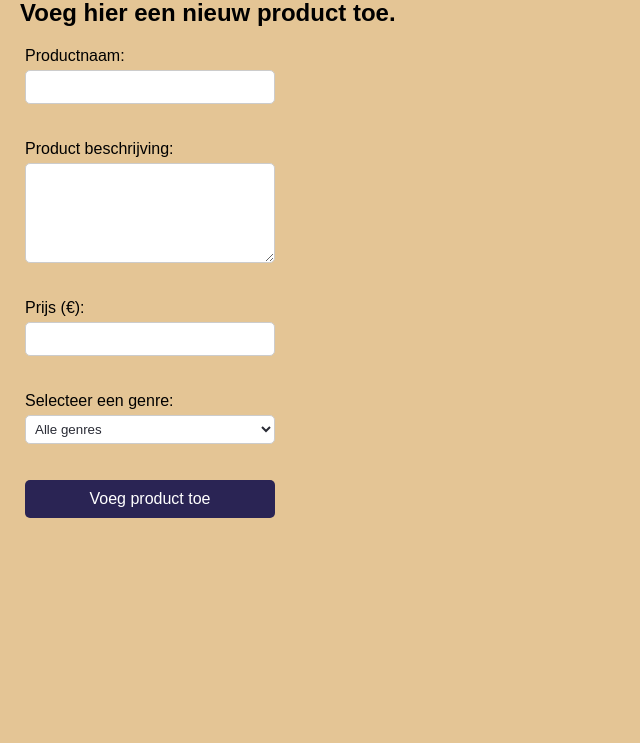
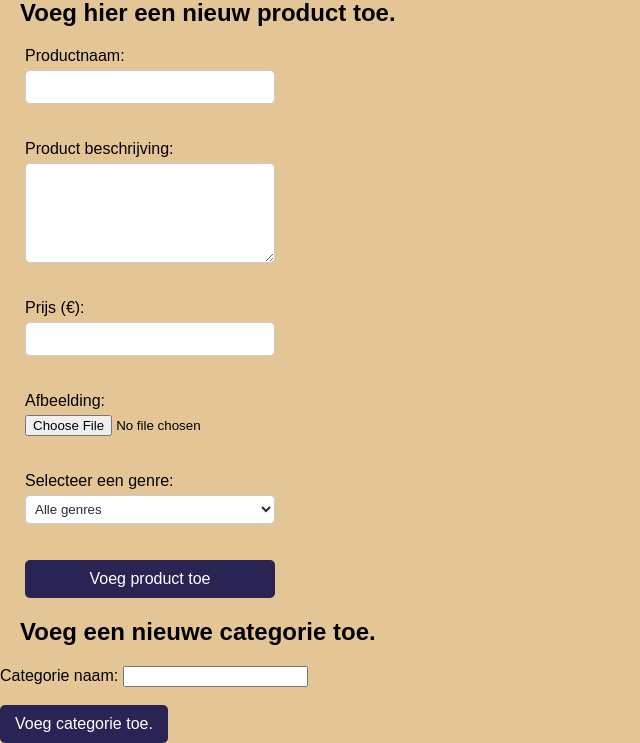
Before and after one commit to Audrey550/Online-Bookshop, a PHP site: page /admin.php in a window 1280 px wide. Shown: the part 108-851 px from the top of the page, without its empty margins (0-640 px from the left). Before the commit the page ends 626 px from the top, so only its background shows below. Run offline with PHP 8.4, Linux system fonts and the light colour scheme; the visitor is signed in with stand-in values (Sample User, id 1); tables that the repository leaves empty or names only in its code hold one stand-in row (values such as "Sample post").

Commit message:
feat: admin can add categories

```diff
--- a/admin.php
+++ b/admin.php
@@ -5,16 +5,53 @@
     session_start();
     $conn = Db::getConnection();
 
+    //Controleer of er een success-queryparameter is
+    /*if(isset($_GET['success']) && $_GET['success'] == 1){
+        echo "<p style='color:green;'>Categorie is succesvol toegevoegd.</p>";
+    }*/
+
     //SELECT * from genres, om de producten per genre te laten filteren
     $statement = $conn->query("SELECT * FROM genres");
     $genres = $statement->fetchAll(PDO::FETCH_ASSOC);
 
+    //Logica om de categorien te verwerken
+    if($_SERVER['REQUEST_METHOD'] === 'POST' && isset($_POST['add_category'])){
+        //Haal de waarde van genre_name op
+        $genre_name = htmlspecialchars($_POST['genre_name']);
+
+        //var_dump($genre_name); Debug: Check wat hier wordt opgehaald
+        if(empty($genre_name)){
+            echo "<p style='color:red;'>De naam van de categorie mag niet leeg zijn.</p>";
+            exit;
+        }
+
+        try{
+            //Bereid de query voor
+            $sql = "INSERT INTO genres (genre_name) VALUES (:genre_name)";
+            $statement = $conn->prepare($sql);
+            $statement->bindParam(':genre_name', $genre_name);
+
+            //Voer de query uit
+            if($statement->execute()){
+                //Redirect na een succesvolle toevoeging
+                header("Location: " . $_SERVER['PHP_SELF'] . "?success=1"); //Beëindig script om dubbele verzending te voorkomen
+                exit;
+            }else{
+                echo "<p style='Color; red;'>Er is een fout opgetreden, de categorie kan niet worden toegevoegd.</p>";
+            }
+        }catch(PDOException $e){
+            echo "<p style='Color; red;'>Er is een fout opgetreden:" . $e->getMessage() . "</p>";
+        }
+    }
+
+    //Controleer of de gebruiker is ingelogd
     if(!isset($_SESSION['loggedin']) || $_SESSION['loggedin'] != true){
         //gebruiker is niet ingelogd, redirect naar login.php
         header("Location: login.php");
         exit;
     }
 
+    //Controleert of de geburiker een admin is
     if($_SESSION['usertype'] != 1){
         header("Location: index.php");
         exit;
@@ -31,6 +68,8 @@
 <body>
     <?php include_once("nav.inc.php"); ?>
 
+    <div class="form-container">
+        <div class="form-section">
     <h2>Voeg hier een nieuw product toe.</h2>
     <form action="adminAddProduct.php" method="POST" class="product-form">
         <label for="product_name">Productnaam:</label>
@@ -42,8 +81,8 @@
         <label for="product_price">Prijs (€):</label>
         <input type="number" name="product_price" id="product_price" step="0.01" required> <br><br>
 
-        <!--<label for="product_img">Afbeelding:</label>
-        <input type="file" name="product_img" id="product_img" required> <br><br>-->
+        <label for="product_img">Afbeelding:</label>
+        <input type="file" name="product_img" id="product_img" required> <br><br>
 
         <label for="genre">Selecteer een genre:</label>
         <select name="genre" id="genre">
@@ -55,10 +94,18 @@
             <?php endforeach; ?>
         </select><br><br>
 
-        <button type="submit" class="submit-Btn">Voeg product toe</button>
+        <button type="submit" class="submit-Btn">Voeg product toe</button> <!--Verander deze kleur naar aquamarine-->
     </form>
 
-    <!--Producten kunnen verwijderen (als admin!)-->
+    <!--Een nieuwe categorie toevoegen-->
+    <h2>Voeg een nieuwe categorie toe.</h2>
+    <form method="POST" class="category_form">
+        <label for="genre_name">Categorie naam:</label>
+        <input type="text" name="genre_name" id="genre_name" required> <br><br>
+        <button type="submit" name="add_category" value="1" class="submit-Btn">Voeg categorie toe.</button>
+    </form>
+    </div>
+    </div>
 
 </body>
 </html>
--- a/adminAddProduct.php
+++ b/adminAddProduct.php
@@ -14,16 +14,18 @@
         $product_name = htmlspecialchars($_POST['product_name']);
         $product_description = htmlspecialchars($_POST['product_description']);
         $product_price = $_POST['product_price'];
+        $product_img = $_POST['product_img'];
         $genre_id = $_POST['genre'];
 
         try{
-            $sql = "INSERT INTO products(product_name, product_description, product_price, genre_id) VALUES (:product_name, :product_description, :product_price, :genre_id)";
+            $sql = "INSERT INTO products(product_name, product_description, product_price, product_img, genre_id) VALUES (:product_name, :product_description, :product_price, :product_img, :genre_id)";
 
             $statement = $conn->prepare($sql);
 
             $statement->bindParam(':product_name', $product_name);
             $statement->bindParam(':product_description', $product_description);
             $statement->bindParam(':product_price', $product_price);
+            $statement->bindParam(':product_img', $product_img);
             $statement->bindParam(':genre_id', $genre_id);
 
             if($statement->execute()){
```
